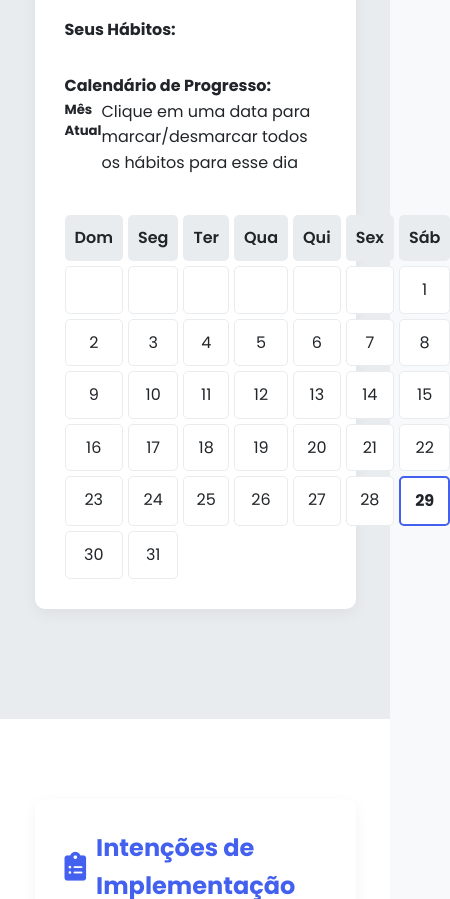
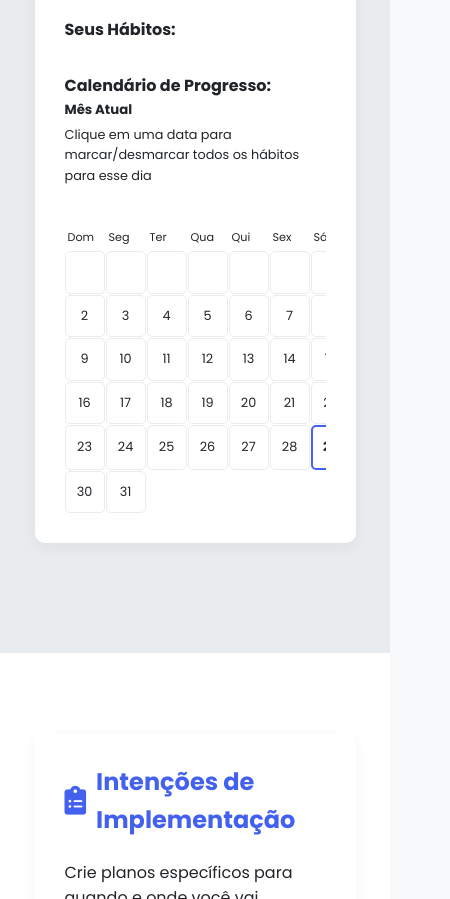
Before and after one commit to Gu1L3RM3/Habitos, a plain HTML site: page ferramentas.html in a window 390 px wide. Shown: the part 1109-2008 px from the top of the page, 450 px wide, since content can reach past the window. Drawn offline with Linux system fonts and the light colour scheme.

Commit message:
calendário responsivo

```diff
--- a/css/styles.css
+++ b/css/styles.css
@@ -628,20 +628,65 @@ footer {
     grid-template-columns: repeat(7, 1fr);
     gap: 5px;
     margin-top: 20px;
+    width: 100%;
+    overflow-x: auto;
 }
 
 .calendar-header {
     display: flex;
-    justify-content: space-between;
+    flex-direction: column;
     margin-bottom: 10px;
 }
 
-.calendar-day {
-    text-align: center;
-    font-weight: 600;
-    padding: 10px;
-    background-color: var(--light-gray);
-    border-radius: 5px;
+.calendar-header h5 {
+    margin-bottom: 5px;
+}
+
+@media (max-width: 768px) {
+    .calendar {
+        grid-template-columns: repeat(7, 1fr);
+        gap: 2px;
+    }
+
+    .calendar-day {
+        padding: 5px;
+        font-size: 0.8rem;
+    }
+
+    .calendar-date {
+        padding: 8px 5px;
+        font-size: 0.9rem;
+        min-width: 30px;
+        min-height: 30px;
+    }
+
+    .calendar-header {
+        flex-direction: column;
+        align-items: flex-start;
+    }
+
+    .calendar-header p {
+        font-size: 0.8rem;
+    }
+}
+
+@media (max-width: 480px) {
+    .calendar {
+        grid-template-columns: repeat(7, 1fr);
+        gap: 1px;
+    }
+
+    .calendar-day {
+        padding: 3px;
+        font-size: 0.7rem;
+    }
+
+    .calendar-date {
+        padding: 5px 3px;
+        font-size: 0.8rem;
+        min-width: 25px;
+        min-height: 25px;
+    }
 }
 
 .calendar-date {
@@ -652,6 +697,18 @@ footer {
     border-radius: 5px;
     cursor: pointer;
     transition: all 0.3s ease;
+    min-width: 40px;
+    min-height: 40px;
+    display: flex;
+    align-items: center;
+    justify-content: center;
+    -webkit-tap-highlight-color: rgba(0,0,0,0);
+    touch-action: manipulation;
+}
+
+.calendar-date:active {
+    background-color: var(--light-gray);
+    transform: scale(0.95);
 }
 
 .calendar-date:hover {
```
